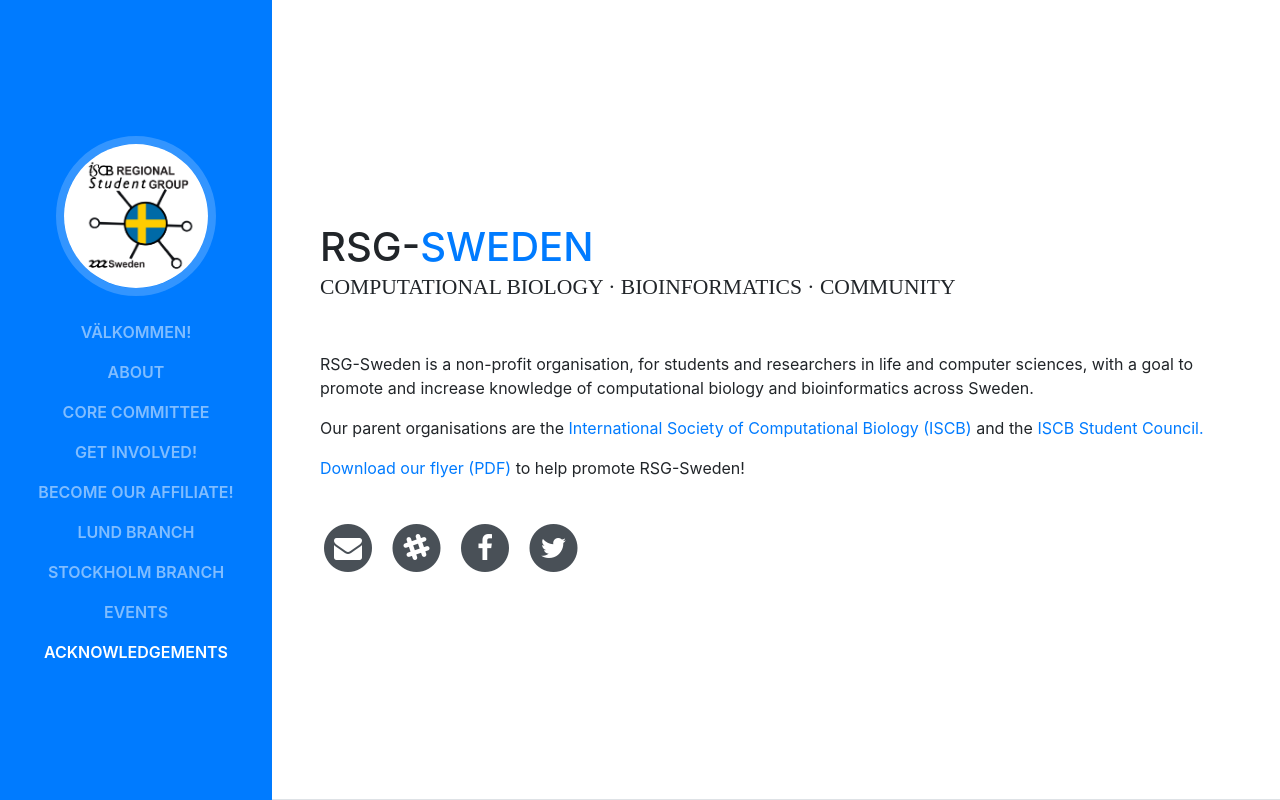
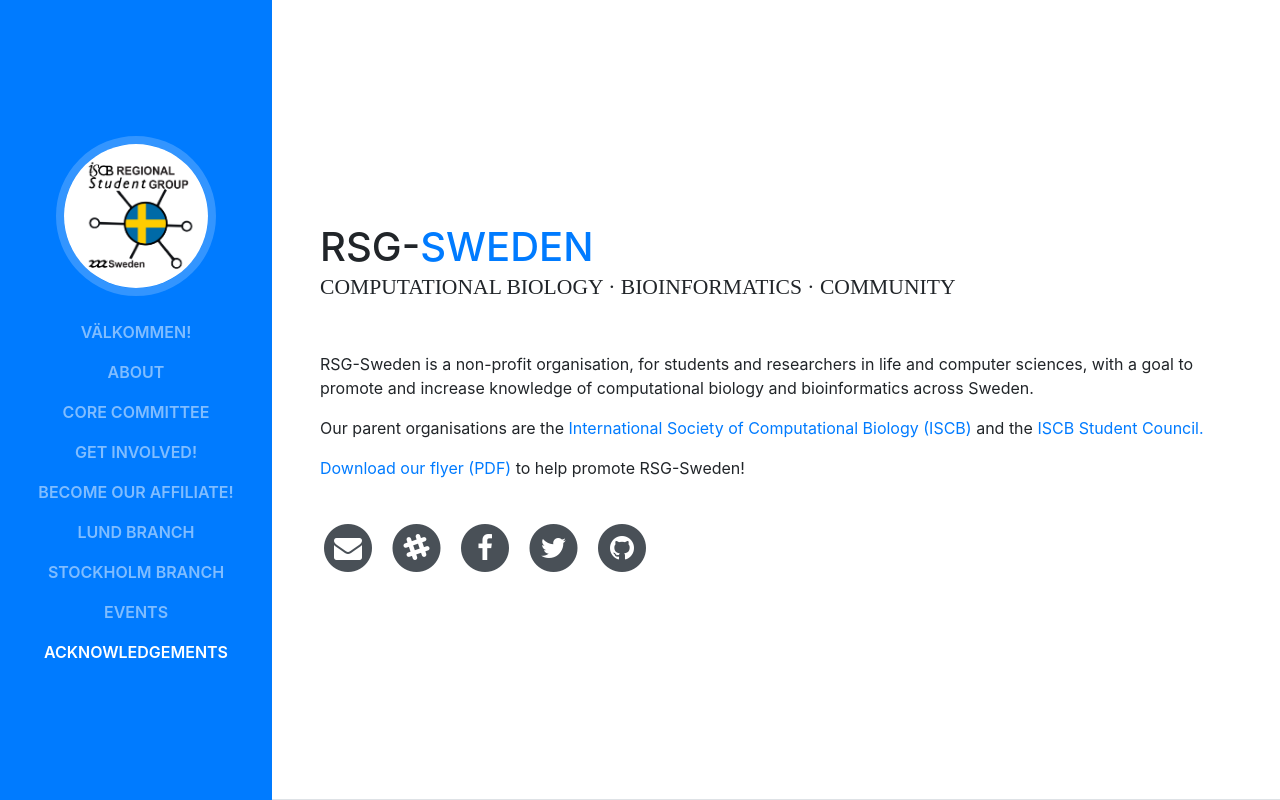
Before and after one commit to Nazeeefa/RSG-Sweden, a website with bundled scripts: page index.html in a window 1280 px wide. Shown: the top 800 px of the page. Built offline with nearby package versions, Linux system fonts and the light colour scheme; a web font is replaced by a local one.

Commit message:
Github Link Added
Link to Github Organisation Account

```diff
--- a/index.html
+++ b/index.html
@@ -126,6 +126,14 @@
                 <span class="fa-stack fa-lg">
                   <i class="fa fa-circle fa-stack-2x"></i>
                   <i class="fa fa-twitter fa-stack-1x fa-inverse"></i>
+                </span>
+              </a>
+            </li>
+            <li class="list-inline-item">
+              <a href="https://www.github.com/rsg-sweden">
+                <span class="fa-stack fa-lg">
+                  <i class="fa fa-circle fa-stack-2x"></i>
+                  <i class="fa fa-github fa-stack-1x fa-inverse"></i>
                 </span>
               </a>
             </li>
```
